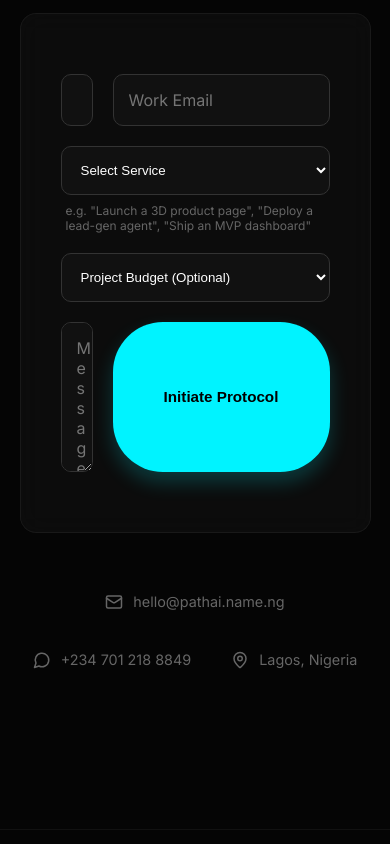
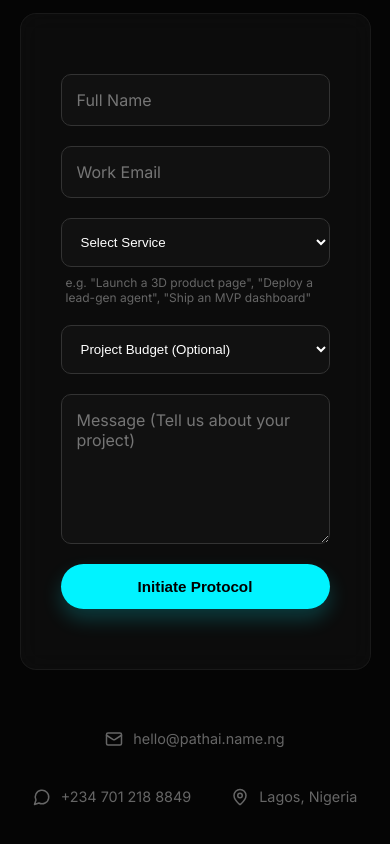
Before and after one commit to mchlshot-code/PathAI-Agency, a React (Vite) app: page / in a window 390 px wide. Shown: the part 8907-9751 px from the top of the page. Built offline with nearby package versions, Linux system fonts and the light colour scheme.

Commit message:
feat: add Contact component with form submission and define global CSS styles

```diff
--- a/src/components/Contact.jsx
+++ b/src/components/Contact.jsx
@@ -93,7 +93,7 @@ const Contact = () => {
                   onChange={(e) => setFormData({...formData, email: e.target.value})}
                 />
 
-                <div style={{ gridColumn: 'span 2' }}>
+                <div className="contact-full-width">
                   <select
                     required
                     value={formData.service}
@@ -112,9 +112,10 @@ const Contact = () => {
                 </div>
 
                 <select
+                  className="contact-full-width"
                   value={formData.budget}
                   onChange={(e) => setFormData({...formData, budget: e.target.value})}
-                  style={{ background: '#111', border: '1px solid #333', padding: '15px', borderRadius: '10px', color: '#fff', width: '100%', outline: 'none', gridColumn: 'span 2' }}
+                  style={{ background: '#111', border: '1px solid #333', padding: '15px', borderRadius: '10px', color: '#fff', width: '100%', outline: 'none' }}
                 >
                   <option value="" disabled>Project Budget (Optional)</option>
                   <option value="not-sure">Not sure yet / Flexible</option>
@@ -125,6 +126,7 @@ const Contact = () => {
                 </select>
 
                 <textarea
+                  className="contact-full-width"
                   placeholder="Message (Tell us about your project)"
                   required
                   value={formData.message}
@@ -133,7 +135,7 @@ const Contact = () => {
                 <button
                   type="submit"
                   disabled={status === 'loading'}
-                  className="btn-primary btn-full"
+                  className="btn-primary contact-full-width"
                   style={{ border: 'none', cursor: status === 'loading' ? 'not-allowed' : 'pointer', opacity: status === 'loading' ? 0.7 : 1 }}
                 >
                   {status === 'loading' ? 'Initiating...' : 'Initiate Protocol'}
--- a/src/index.css
+++ b/src/index.css
@@ -150,14 +150,13 @@ section {
   border-color: var(--accent-color);
 }
 
+.contact-full-width {
+  grid-column: span 2;
+}
+
 .contact-form-grid textarea {
-  grid-column: span 2;
   height: 150px;
   resize: vertical;
-}
-
-.contact-form-grid .btn-full {
-  grid-column: span 2;
 }
 
 /* Trust Brand Row */
@@ -226,11 +225,7 @@ section {
     grid-template-columns: 1fr;
   }
 
-  .contact-form-grid textarea {
-    grid-column: span 1;
-  }
-
-  .contact-form-grid .btn-full {
+  .contact-full-width {
     grid-column: span 1;
   }
 
```
